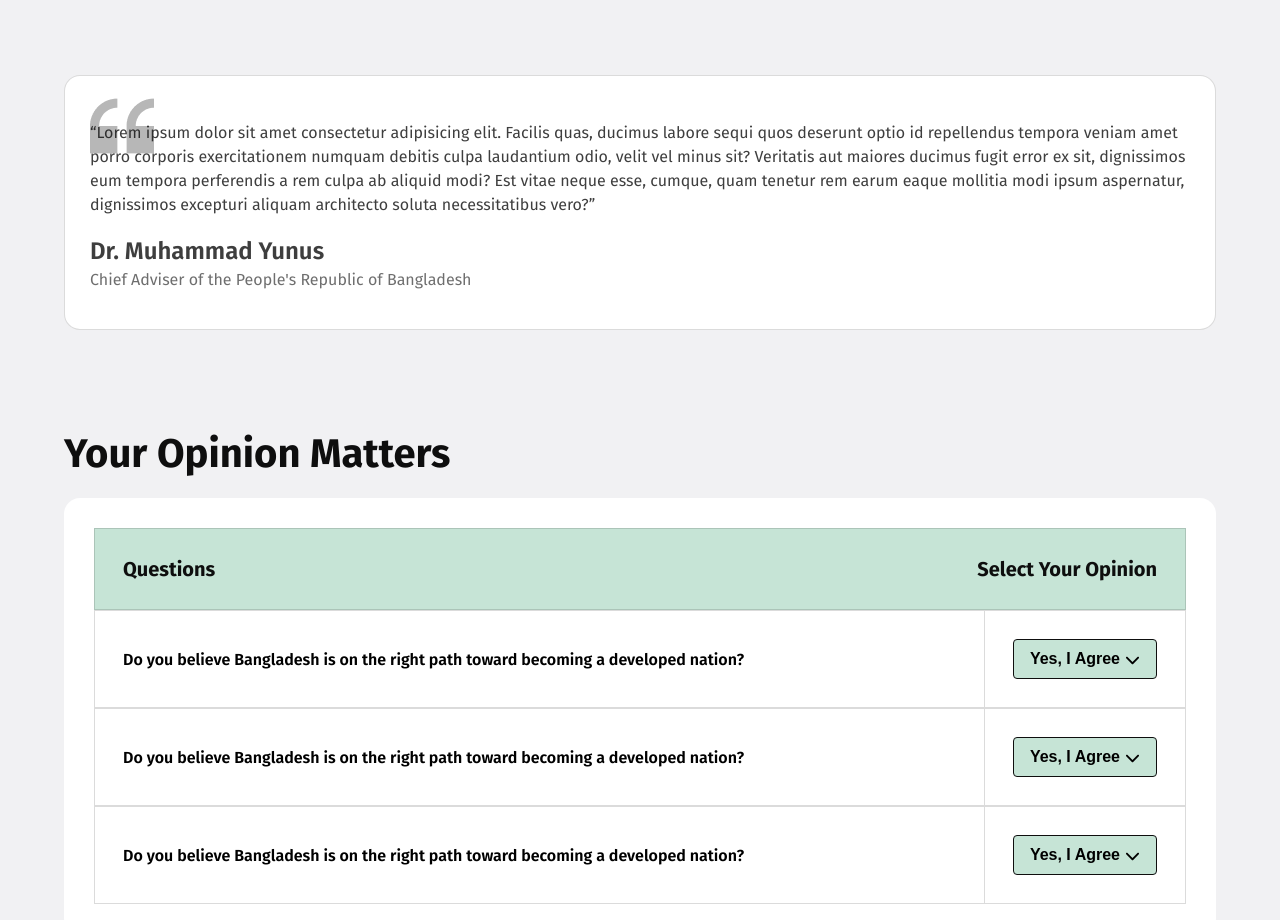
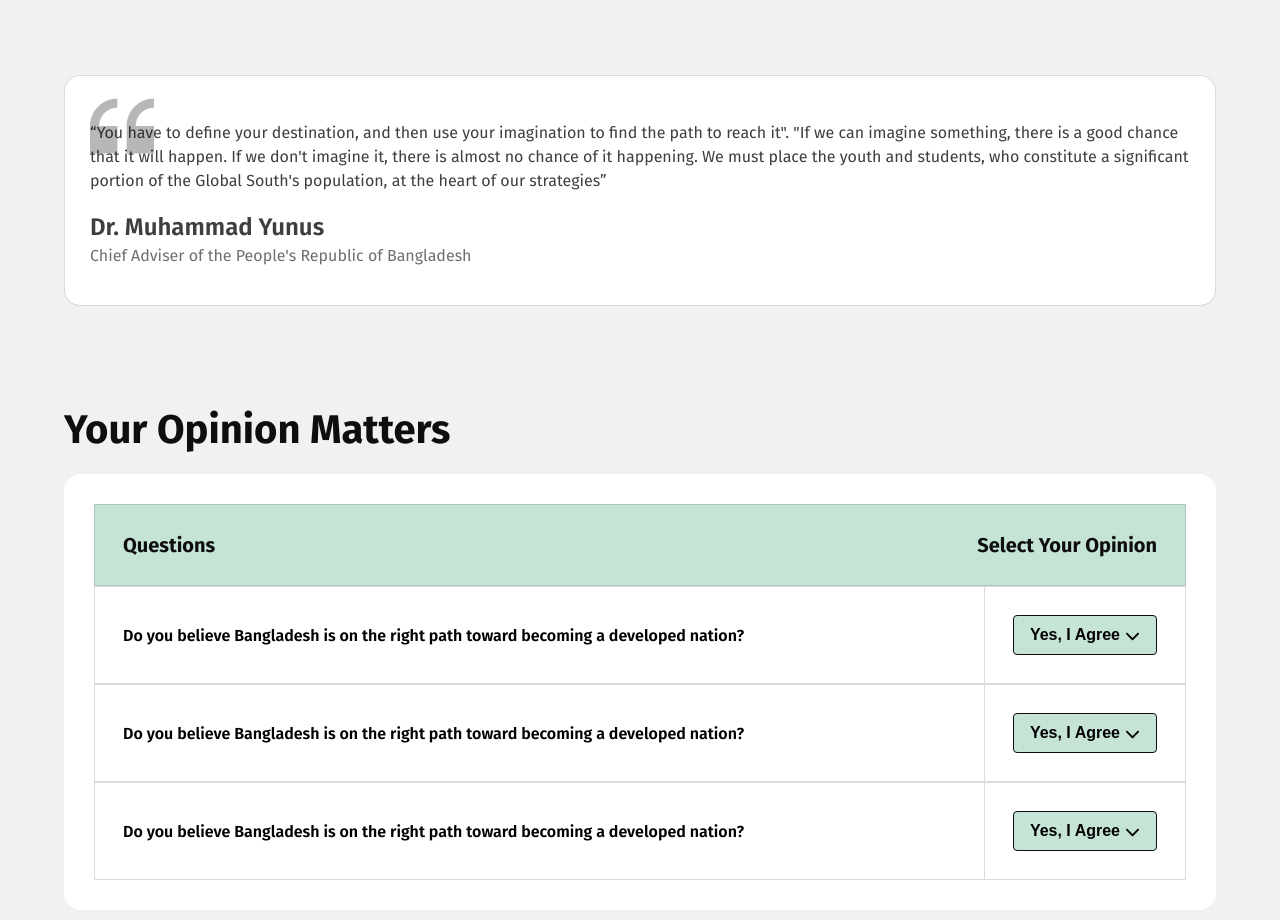
Before and after one commit to mdrahimultahsin/A1-bd-website, a plain HTML site: page index.html in a window 1280 px wide. Shown: the part 1700-2620 px from the top of the page. Drawn offline with Linux system fonts and the light colour scheme.

Commit message:
Dr younus quote add

```diff
--- a/index.html
+++ b/index.html
@@ -142,14 +142,7 @@
       <section id="speech">
         <div class="quote-bg"><img src="assets/quote-bg.png" alt="" /></div>
         <q class="text-dark2"
-          >Lorem ipsum dolor sit amet consectetur adipisicing elit. Facilis
-          quas, ducimus labore sequi quos deserunt optio id repellendus tempora
-          veniam amet porro corporis exercitationem numquam debitis culpa
-          laudantium odio, velit vel minus sit? Veritatis aut maiores ducimus
-          fugit error ex sit, dignissimos eum tempora perferendis a rem culpa ab
-          aliquid modi? Est vitae neque esse, cumque, quam tenetur rem earum
-          eaque mollitia modi ipsum aspernatur, dignissimos excepturi aliquam
-          architecto soluta necessitatibus vero?</q
+          >You have to define your destination, and then use your imagination to find the path to reach it". "If we can imagine something, there is a good chance that it will happen. If we don't imagine it, there is almost no chance of it happening. We must place the youth and students, who constitute a significant portion of the Global South's population, at the heart of our strategies</q
         >
         <h2 class="speech-name text-dark2">Dr. Muhammad Yunus</h2>
         <span class="disgnation"
```
